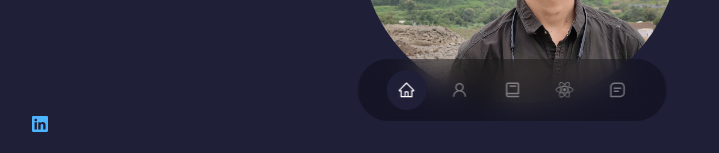
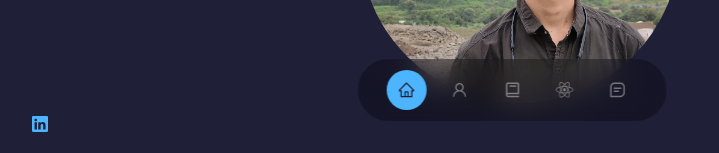
Before and after one commit to atharvabhanage02/Portfolio, a React (Create React App) app: page / in a window 1280 px wide. Shown: the part 647-800 px from the top of the page, without its empty margins (128-847 px from the left). Built offline with nearby package versions, Linux system fonts and the light colour scheme.

Commit message:
style : navbar bg changed

```diff
--- a/src/Components/Navbar/navbar.css
+++ b/src/Components/Navbar/navbar.css
@@ -24,6 +24,6 @@ nav a:hover {
   background: rgba(0, 0, 0, 0.3);
 }
 nav a.active {
-  background: var(--bg-color);
-  color: var(--color-white);
+  background: var(--primary-color);
+  color: var(--bg-color);
 }
```
